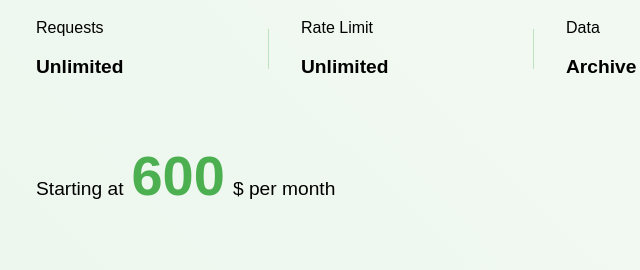
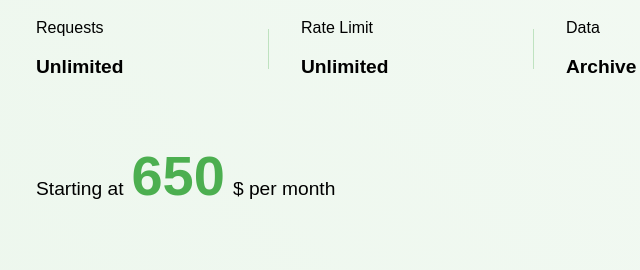
Before and after one commit to Mishana2007/C.K.A.M, a plain HTML site: page index.html in a window 1280 px wide. Shown: the part 2400-2670 px from the top of the page, 28-668 px from the left. Drawn offline with Linux system fonts and the light colour scheme.

Commit message:
Update index.html

```diff
--- a/index.html
+++ b/index.html
@@ -232,7 +232,7 @@
                     <div class="node-pricing">
                         <div class="price-wrapper">
                             <span class="price-prefix" data-translate="price-prefix">Starting at</span>
-                            <span class="price-amount">600</span>
+                            <span class="price-amount">650</span>
                             <span class="price-suffix" data-translate="price-suffix">$ per month</span>
                         </div>
                     </div>
```
